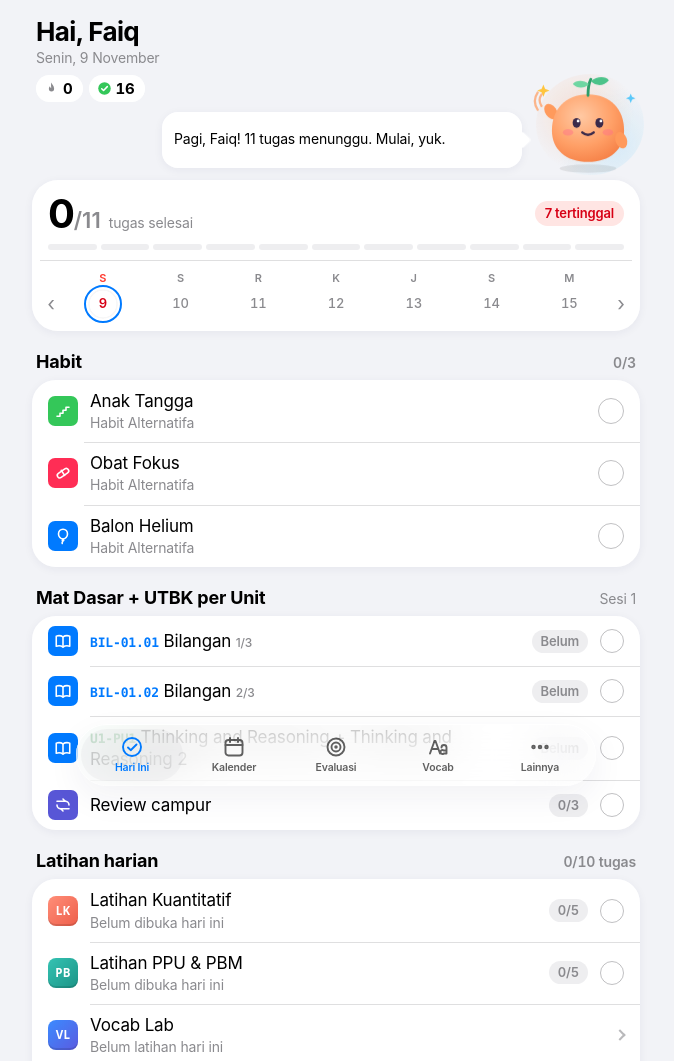
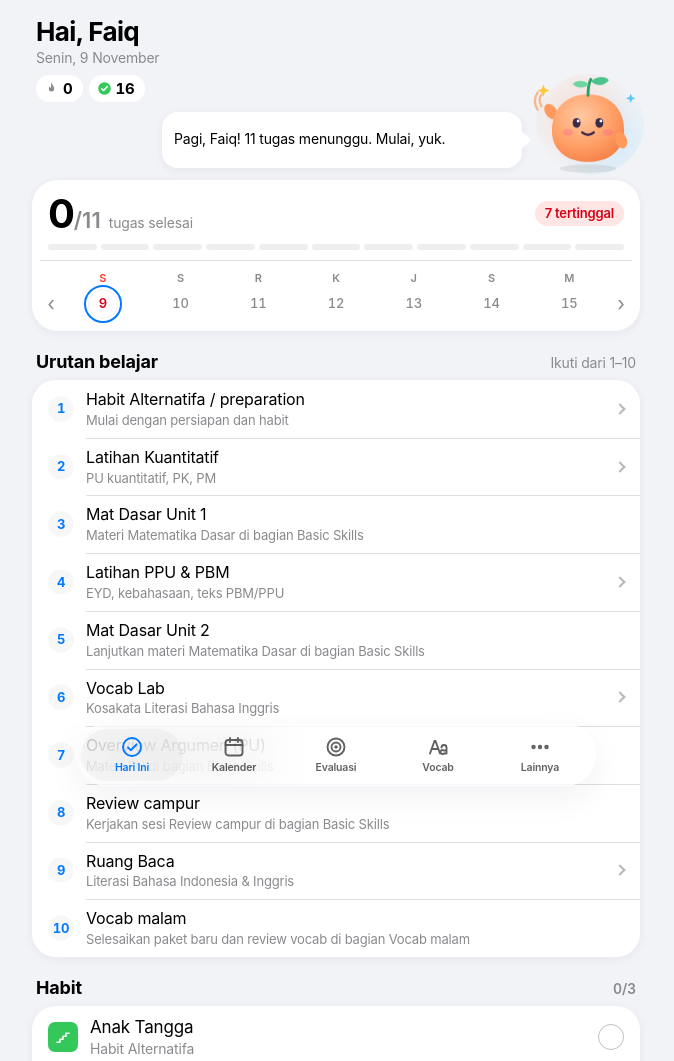
Before and after one commit to faiqdk07-tech/progres-harian, a plain HTML site: page index.html in a window 1280 px wide. Shown: the top 1061 px of the page, without its empty margins (304-978 px from the left). Drawn offline with Linux system fonts and the light colour scheme.

Commit message:
Add files via upload

```diff
--- a/index.html
+++ b/index.html
@@ -488,6 +488,16 @@ body{background:var(--wall)}
 .hrow{padding:0 16px 0 0}
 .hlink{display:flex;align-items:center;gap:12px;flex:1;min-width:0;min-height:44px;padding:10px 0 10px 16px;color:inherit;text-decoration:none}
 .hrow .chk{width:26px;height:26px}
+
+/* Urutan belajar harian — panduan tambahan, fitur lain tetap */
+.study-order .study-step{display:flex;align-items:center;gap:12px;min-height:49px;padding:9px 16px;position:relative;color:inherit;text-decoration:none}
+.study-order .study-step+.study-step::before{content:"";position:absolute;top:0;left:54px;right:0;height:.5px;background:var(--sep)}
+.study-order .step-no{width:26px;height:26px;border-radius:50%;display:grid;place-items:center;flex:none;background:var(--card2);box-shadow:inset 0 0 0 .5px var(--rim);color:var(--blue);font-size:13px;font-weight:700;font-variant-numeric:tabular-nums}
+.study-order .study-step .rt{flex:1;min-width:0}
+.study-order .study-step .t{font-size:16px;overflow-wrap:break-word}
+.study-order .study-step .s{font-size:13px;color:var(--muted);margin-top:2px;overflow-wrap:break-word}
+.study-order .study-step:active{background:var(--fill)}
+
 </style>
 </head>
 <body>
@@ -843,6 +853,27 @@ function vLatihan(d){
   const ts = [lt && [lq.s||0, lq.n||5], pt && [pq.s||0, pq.n||5]].filter(Boolean), sd = ts.reduce((z,x)=>z+x[0],0), sn = ts.reduce((z,x)=>z+x[1],0);
   return '<div class="th"><b>Latihan harian</b>'+(sn ? '<span class="thc'+(sd>=sn?' ok':'')+'">'+sd+'/'+sn+' tugas</span>' : '')+'</div><div class="tasks">'+h+'</div>';
 }
+const STUDY_ORDER = [
+  {t:'Habit Alternatifa / preparation', s:'Mulai dengan persiapan dan habit', url:HABIT_URL},
+  {t:'Latihan Kuantitatif', s:APPS[0].s, url:APPS[0].url},
+  {t:'Mat Dasar Unit 1', s:'Materi Matematika Dasar di bagian Basic Skills'},
+  {t:'Latihan PPU & PBM', s:APPS[1].s, url:APPS[1].url},
+  {t:'Mat Dasar Unit 2', s:'Lanjutkan materi Matematika Dasar di bagian Basic Skills'},
+  {t:'Vocab Lab', s:APPS[2].s, url:APPS[2].url},
+  {t:'Overview Argumen (PU)', s:'Materi PU di bagian Basic Skills'},
+  {t:'Review campur', s:'Kerjakan sesi Review campur di bagian Basic Skills'},
+  {t:'Ruang Baca', s:APPS[3].s, url:APPS[3].url},
+  {t:'Vocab malam', s:'Selesaikan paket baru dan review vocab di bagian Vocab malam'}
+];
+function vUrutanBelajar(){
+  const rows = STUDY_ORDER.map((x,i) => {
+    const body = '<span class="step-no">'+(i+1)+'</span><div class="rt"><div class="t">'+esc(x.t)+'</div><div class="s">'+esc(x.s)+'</div></div>'+(x.url?'<span class="chev"></span>':'');
+    return x.url
+      ? '<a class="study-step" href="'+esc(x.url)+'" target="_blank" rel="noopener">'+body+'</a>'
+      : '<div class="study-step">'+body+'</div>';
+  }).join('');
+  return '<div class="th"><b>Urutan belajar</b><span>Ikuti dari 1–10</span></div><div class="tasks study-order">'+rows+'</div>';
+}
 const icon = k => '<span class="ic ic-'+IC[k][0]+'" aria-hidden="true"><svg viewBox="0 0 24 24">'+IC[k][1]+'</svg></span>';
 /* baris kartu untuk halaman utama: ikon kiri, centang kanan */
 const hTog = (k,f,title,on,ic) => '<button class="row" data-act="tog" data-k="'+k+'" data-f="'+f+'" aria-pressed="'+!!on+'">'+icon(ic)+'<div class="rt"><div class="t">'+title+'</div></div><span class="chk '+(on?'on':'')+'" aria-hidden="true"></span></button>';
@@ -883,8 +914,12 @@ function vHari(){
   html += '</div><button class="wnav" data-act="day" data-n="7" aria-label="Minggu berikutnya">›</button></div></div>';
   if (od.length && ST.open.has('od')) html += '<div class="tasks" style="margin-top:10px">'+od.map(o => '<div class="card"><button class="row" data-act="goto" data-d="'+o.d+'">'+icon('timed')+'<div class="rt"><div class="t">'+esc(o.t)+'</div><div class="s">'+fmtLong(o.d)+'</div></div><span class="chev"></span></button></div>').join('')+'</div>';
 
+  // Panduan urutan belajar; seluruh panel tugas asli di bawah tetap dipertahankan
+  html += vUrutanBelajar();
+
   // daftar tugas
   html += '<div class="th"><b>Habit</b><span class="thc'+(hb===HABITS.length?' ok':'')+'">'+hb+'/'+HABITS.length+'</span></div><div class="tasks">'+HABITS.map(hab => hLink(d, hab, h)).join('')+'</div>';
+  html += vLatihan(d);
   let g = '';
   r.materi.forEach(x => { const q = eff(x.k), stt = matStatus(q);
     const tdp = (f,tt) => '<td class="'+(isNum(q[f])?(q[f]>=tt?'hit':'miss'):'')+'">'+cell(x.k,f,q[f],'pct')+'</td>';
@@ -923,8 +958,6 @@ function vHari(){
   }
   const bsTitle = r.arsip ? 'Basic Skills (v7)' : 'Mat Dasar + UTBK per Unit';
   html += '<div class="th"><b>'+bsTitle+'</b>'+(r.ss.length?'<span>Sesi '+r.ss.join(', ')+'</span>':'')+'</div><div class="tasks">'+(g || '<div class="card"><div class="row"><div class="rt"><div class="t muted">'+(d < CUT ? 'Tidak ada jadwal Basic Skills' : 'Tidak ada jadwal hari ini')+'</div></div></div></div>')+'</div>';
-  // Latihan harian dipindahkan setelah Basic Skills
-  html += vLatihan(d);
   // vocab
   let vg = '';
   if (v){ const q = eff('v'+d);
```
